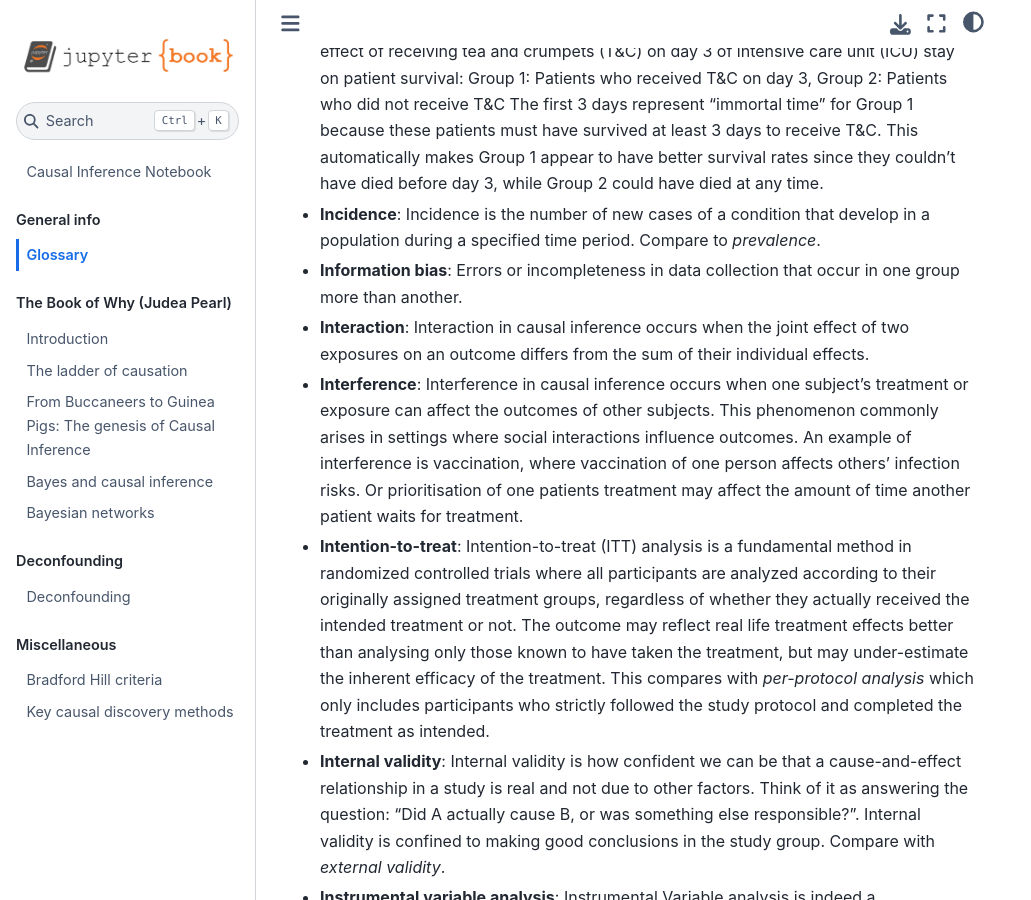
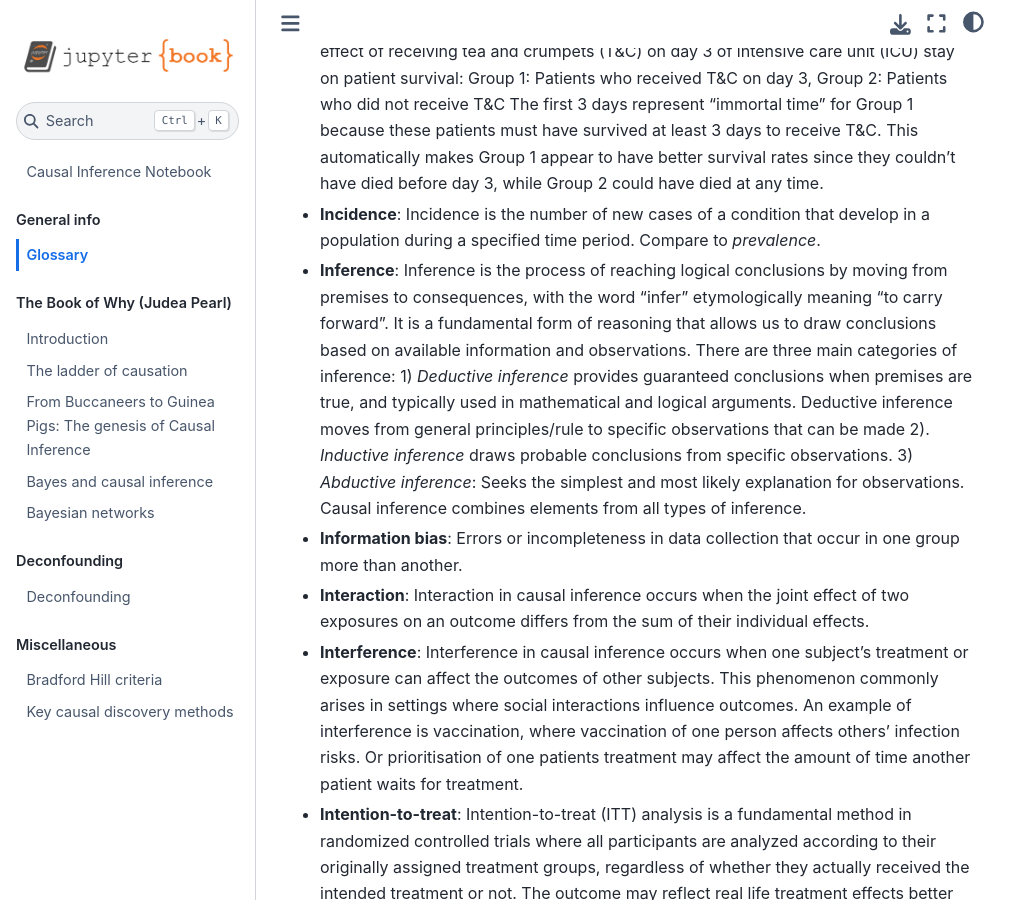
Before and after one commit to samuel-book/causal_inference_notebook, a Jupyter Book: the page built from glossary.md, in a window 1280 px wide and 900 px high, scrolled down 3948 px. Shown: the whole window, without its empty margins (0-1031 px from the left). Built offline with Jupyter Book 1.0.4 settings and Sphinx 7.4.7 and the Sphinx Book theme 1.1.4, drawn with Linux system fonts in a browser that asks for light colours; pages that are not in the unit, such as notebooks, are missing from menus.

Commit message:
Add to glossaty

```diff
--- a/glossary.md
+++ b/glossary.md
@@ -12,8 +12,7 @@
 
 * **Bradford Hill criteria**: Nine principles used to evaluate whether an observed association between a presumed cause and an effect is likely to be causal.
 
-* **Causal discovery**: Causal discovery is the process of inferring cause-and-effect relationships between variables from observational data, without relying on controlled experiments or interventions. Core approaches are: 1) Constraint-based methods use conditional independence testing to identify causal relationships by examining how variables become independent when conditioning on other variables, 2)
-Score-based methods evaluate potential causal graphs using scoring functions and select the highest-scoring structure, 3) Functional causal model-based methods use specific assumptions about the functional relationships between variables to determine causation. Causal discovery differs from causal inference in that causal discovery focuses on what identifying what factors are causal, and causal inference focuses on determining what effect changing those factors would have.
+* **Causal discovery**: Causal discovery is the process of inferring cause-and-effect relationships between variables from observational data, without relying on controlled experiments or interventions. Core approaches are: 1) Constraint-based methods use conditional independence testing to identify causal relationships by examining how variables become independent when conditioning on other variables, 2) Score-based methods evaluate potential causal graphs using scoring functions and select the highest-scoring structure, 3) Functional causal model-based methods use specific assumptions about the functional relationships between variables to determine causation. Causal discovery differs from causal inference in that causal discovery focuses on what identifying what factors are causal, and causal inference focuses on determining what effect changing those factors would have.
 
 * **Causal Function**: A function that maps from parent node values to possible values of a node, where changes in arguments represent controlled changes.
 
@@ -56,6 +55,8 @@ Score-based methods evaluate potential causal graphs using scoring functions and
 * **Immortal time bias (survival bias)**: A bias that occurs in research studies when there is a period during which certain participants cannot experience the outcome being studied, creating an artificial survival advantage. Consider a study examining the effect of receiving tea and crumpets (T&C) on day 3 of intensive care unit (ICU) stay on patient survival: Group 1: Patients who received T&C on day 3, Group 2: Patients who did not receive T&C The first 3 days represent "immortal time" for Group 1 because these patients must have survived at least 3 days to receive T&C. This automatically makes Group 1 appear to have better survival rates since they couldn't have died before day 3, while Group 2 could have died at any time.
 
 * **Incidence**: Incidence is the number of new cases of a condition that develop in a population during a specified time period. Compare to *prevalence*.
+
+* **Inference**: Inference is the process of reaching logical conclusions by moving from premises to consequences, with the word "infer" etymologically meaning "to carry forward". It is a fundamental form of reasoning that allows us to draw conclusions based on available information and observations. There are three main categories of inference: 1) *Deductive inference* provides guaranteed conclusions when premises are true, and typically used in mathematical and logical arguments. Deductive inference moves from general principles/rule to specific observations that can be made 2).  *Inductive inference* draws probable conclusions from specific observations. 3) *Abductive inference*: Seeks the simplest and most likely explanation for observations. Causal inference combines elements from all types of inference.
 
 * **Information bias**: Errors or incompleteness in data collection that occur in one group more than another.
 
```
